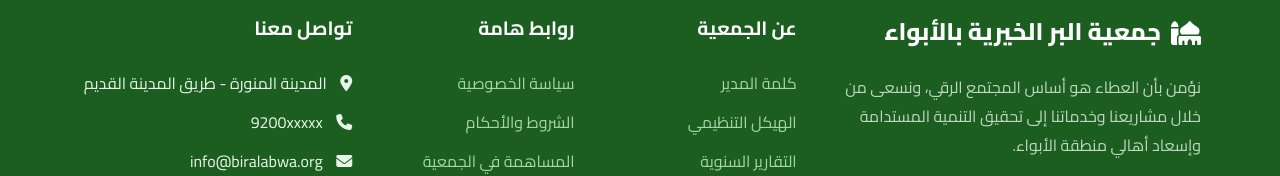
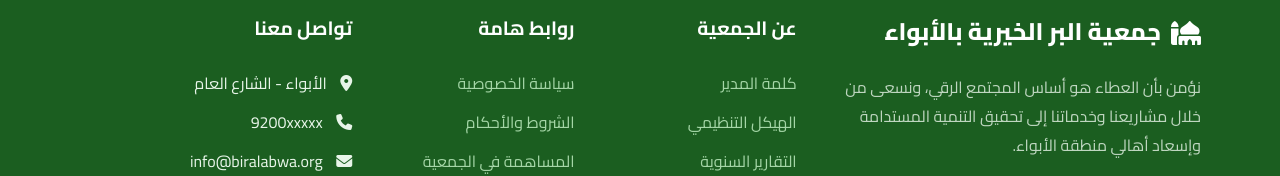
Before and after one commit to khalyed7/bir, a plain HTML site: page index.html in a window 1280 px wide. Shown: the part 3703-3879 px from the top of the page. Drawn offline with Linux system fonts and the light colour scheme.

Commit message:
Update index.html

```diff
--- a/index.html
+++ b/index.html
@@ -998,7 +998,7 @@
                 <div class="footer-col">
                     <h4>تواصل معنا</h4>
                     <ul class="footer-links">
-                        <li><i class="fa-solid fa-location-dot" style="margin-left: 10px;"></i> المدينة المنورة - طريق المدينة القديم</li>
+                        <li><i class="fa-solid fa-location-dot" style="margin-left: 10px;"></i> الأبواء - الشارع العام</li>
                         <li><i class="fa-solid fa-phone" style="margin-left: 10px;"></i> 9200xxxxx</li>
                         <li><i class="fa-solid fa-envelope" style="margin-left: 10px;"></i> info@biralabwa.org</li>
                     </ul>
```
